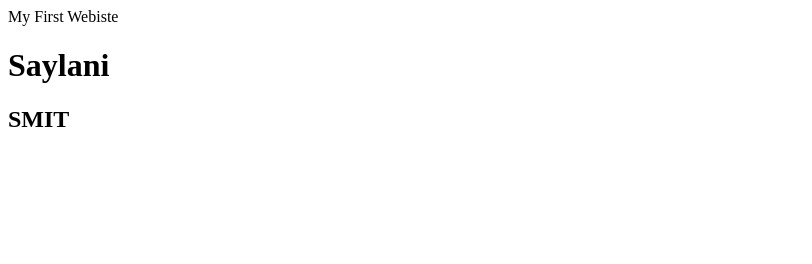
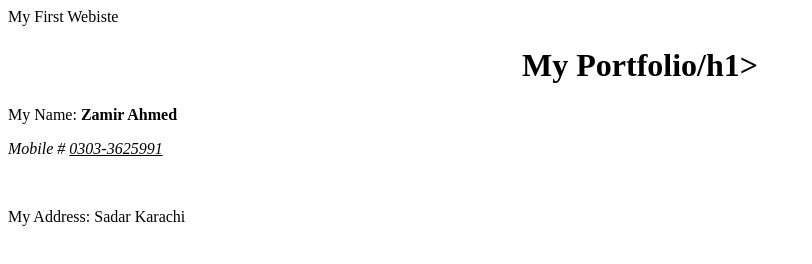
Before and after one commit to zameershar/HTML-CLASS-1, a plain HTML site: page index.html in a window 1280 px wide. Shown: the whole page, without its empty margins (0-812 px from the left). Drawn offline with Linux system fonts and the light colour scheme.

Commit message:
Update index.html

```diff
--- a/index.html
+++ b/index.html
@@ -2,10 +2,10 @@
 <html>
   <head>My First Webiste</head>
   <body>
-    <h1>Saylani</h1>
-    <h2>SMIT</h2>
-    <h3></h3>
-
-
+    <center><h1>My Portfolio/h1></center>
+    <P>My Name: <b>Zamir Ahmed</b></P>
+    <p><i>Mobile # <u>0303-3625991</u></i></p>
+    <br>
+    <p>My Address: Sadar Karachi</p>
   </body>
 </html>
```
